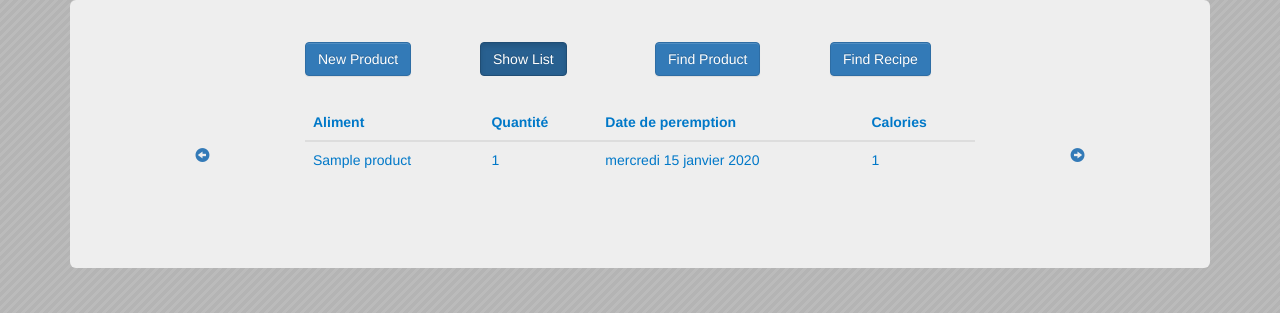
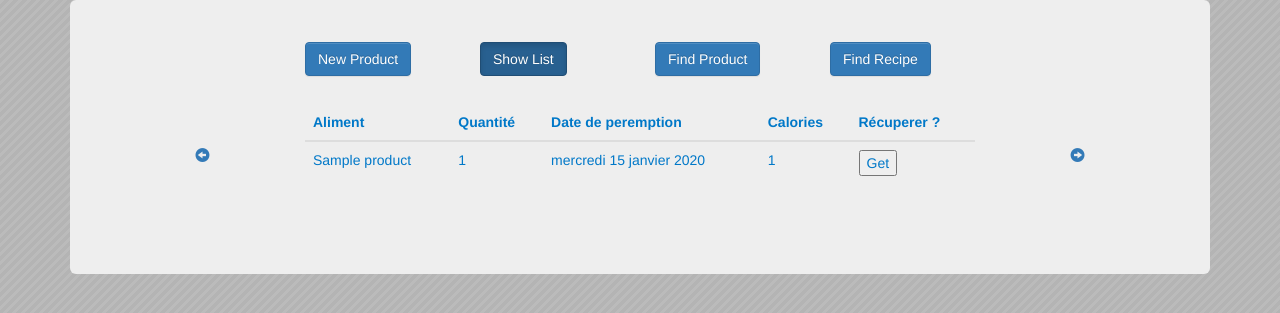
Before and after one commit to Nodraak/SmartFridge, a Django app: page /sf/show_list/ in a window 1280 px wide. Shown: the part 86-399 px from the top of the page. Run offline with Django 3.2, Linux system fonts and the light colour scheme; tables that the repository leaves empty hold one stand-in row (values such as "Sample post"); some libraries are stand-ins or nearby versions.

Commit message:
fake get product

```diff
--- a/sf/sf/models.py
+++ b/sf/sf/models.py
@@ -119,3 +119,8 @@ class ArduiSerial(object):
         value = bool(value)
         order = SFP8_ORDER_COOLING | value
         return self._order_send(order)
+
+    def get_product(self, product):
+        floor = 2  # product.position not implemented
+        self.order_floor_go(floor)
+        self.order_floor_push(floor)
--- a/sf/sf/views.py
+++ b/sf/sf/views.py
@@ -70,21 +70,17 @@ def find_product(request):
         form = FindForm(request.POST)
         if form.is_valid():
             name = form.cleaned_data['name']
-            retrieve = form.cleaned_data['name']
+            retrieve = form.cleaned_data['retrieve']
             p = Product.objects.filter(name=name)
             if p.count() != 1:
                 print 'Oh shit !!'
                 raise IndexError
             p = p[0]
 
-            """
             if retrieve:
-                print 'GET !!'
                 a = ArduiSerial()
-                print 'port opened'
-                ret = a.order_move(1, 2)
-                print 'order send : %x ==? %x' % (ret, ArduiSerial().STATUS_SUCCESS)
-            """
+                ret = a.get_product(p)
+                print 'GET %s : ret=%d' % (name, ret)
 
             c = {
                 'product': p,
--- a/templates/sf/show_list.html
+++ b/templates/sf/show_list.html
@@ -24,6 +24,7 @@ active
                 <th>Quantité</th>
                 <th>Date de peremption</th>
                 <th>Calories</th>
+                <th>Récuperer ?</th>
             </tr>
         </thead>
         <tbody>
@@ -33,6 +34,14 @@ active
                     <td>{{ p.nb }}</td>
                     <td>{{ p.expire }}</td>
                     <td>{{ p.calorie }}</td>
+                    <td>
+                        <form method="POST" action="/sf/find_product/">
+                            {% csrf_token %}
+                            <input name="name" type="hidden" value="{{ p.name }}" />
+                            <input name="retrieve" type="hidden" value="1" />
+                            <button type="submit" class="button-admin tiny">Get</button>
+                        </form>
+                    </td>
                 </tr>
             {% endfor %}
         </tbody>
```
